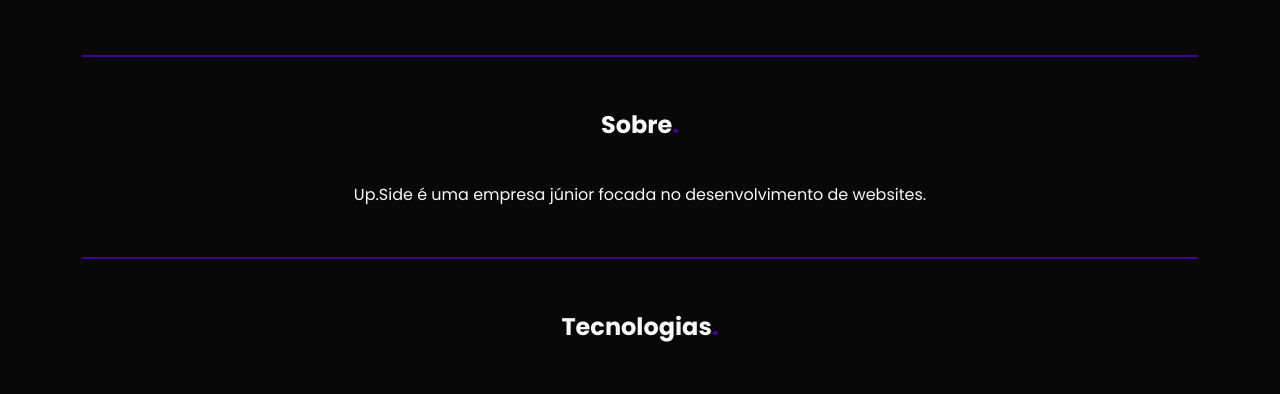
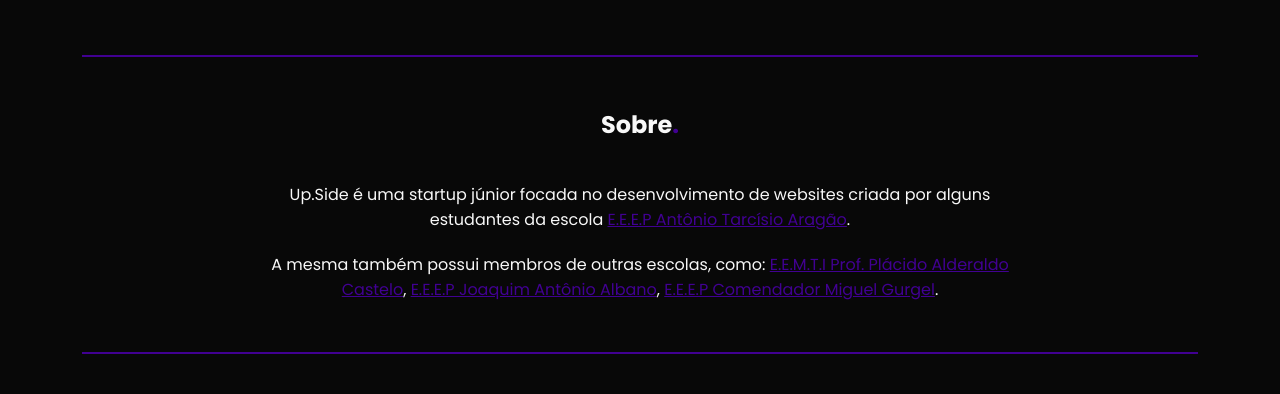
Before and after one commit to matheus-lincon/upside, a plain HTML site: page index.html in a window 1280 px wide. Shown: the part 916-1310 px from the top of the page. Drawn offline with Linux system fonts and the light colour scheme; a web font is replaced by a local one.

Commit message:
add about info

```diff
--- a/index.html
+++ b/index.html
@@ -63,7 +63,23 @@
           <h1 class="section-title">Sobre<span>.</span></h1>
 
           <p>
-            Up.Side é uma empresa júnior focada no desenvolvimento de websites.
+            Up.Side é uma startup júnior focada no desenvolvimento de websites
+            criada por alguns estudantes da escola
+            <a href="https://www.instagram.com/eeepantoniotarcisio/"
+              >E.E.E.P Antônio Tarcísio Aragão</a
+            >.
+          </p>
+          <p>
+            A mesma também possui membros de outras escolas, como:
+            <a href="https://www.instagram.com/epac_oficial/"
+              >E.E.M.T.I Prof. Plácido Alderaldo Castelo</a
+            >,
+            <a href="https://www.instagram.com/eeepjoaquimalbano/"
+              >E.E.E.P Joaquim Antônio Albano</a
+            >,
+            <a href="https://www.instagram.com/eeepmiguelgurgel/"
+              >E.E.E.P Comendador Miguel Gurgel</a
+            >.
           </p>
         </section>
 
--- a/styles/main.css
+++ b/styles/main.css
@@ -16,6 +16,7 @@
   padding: 0;
   margin: 0;
   box-sizing: border-box;
+  text-decoration: none;
 }
 
 body {
--- a/styles/partials/section-about.css
+++ b/styles/partials/section-about.css
@@ -6,6 +6,11 @@
   margin-bottom: 20px;
 }
 
+#about p a {
+  color: var(--purple);
+  text-decoration: underline;
+}
+
 @media only screen and (min-width: 620px) {
   #about p {
     margin: 0 auto;
```
